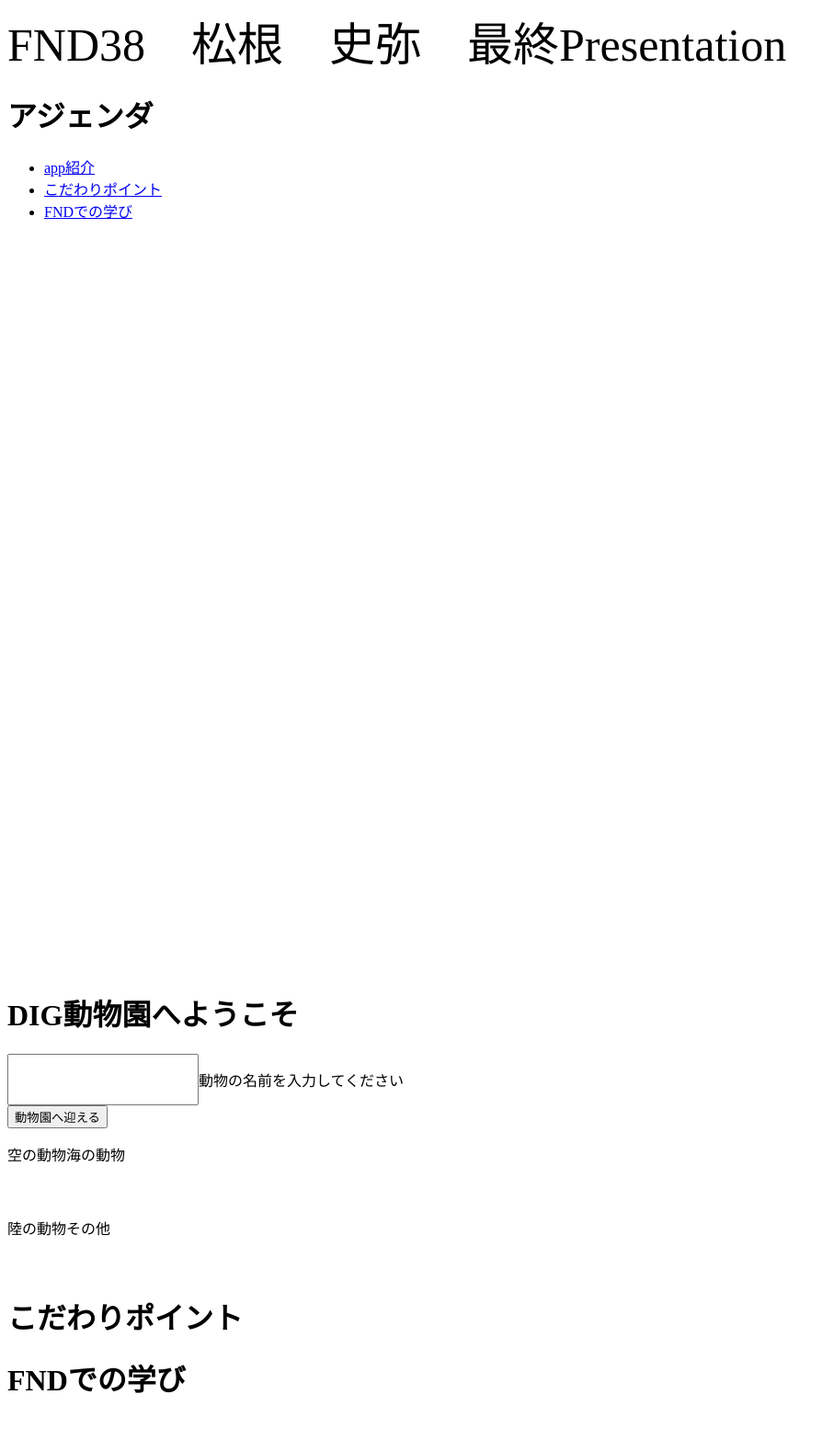
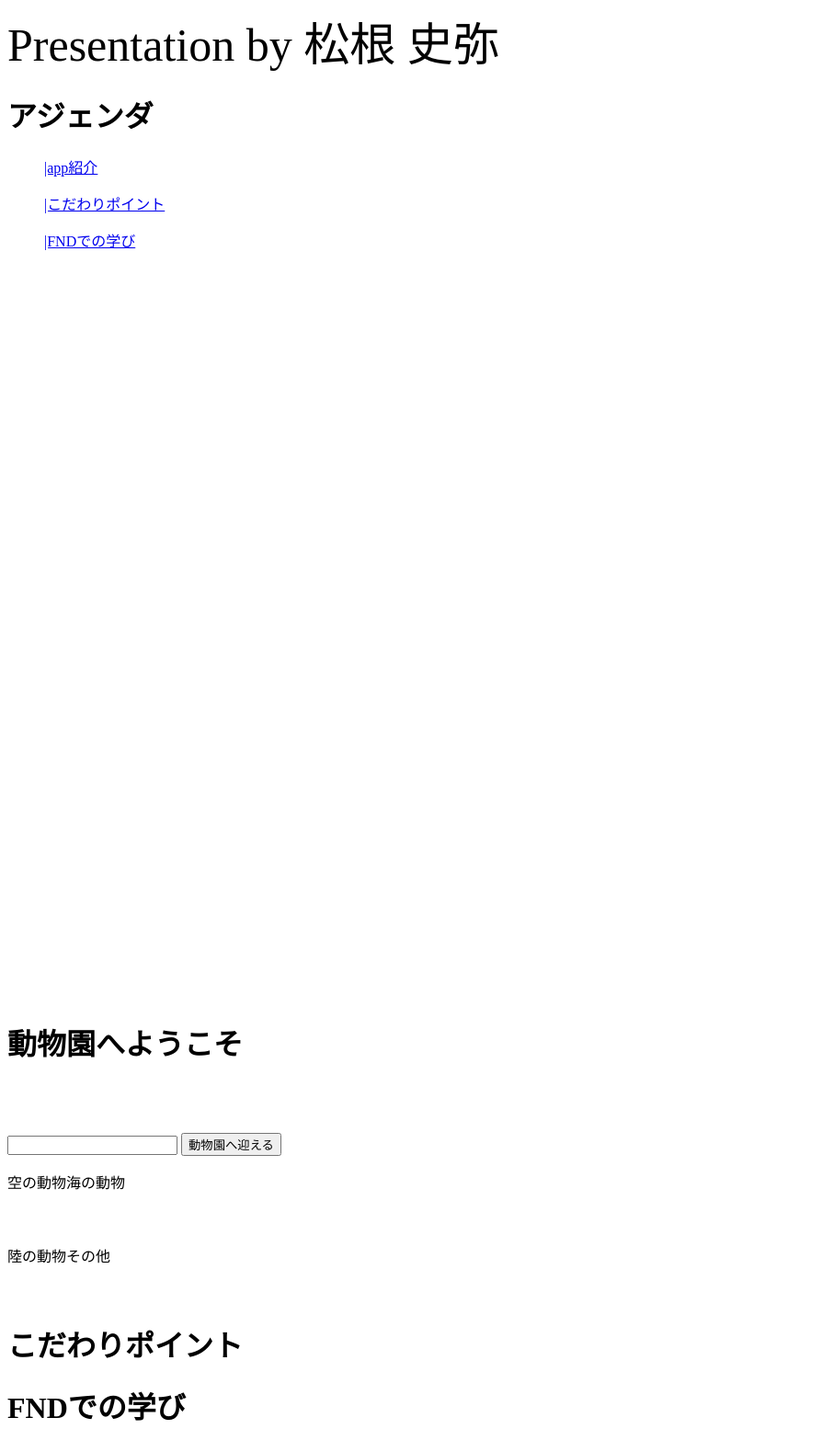
Before and after one commit to Fumiya-Matsune/Fumiya-Matsune.fnd38, a plain HTML site: page index.html in a window 1280 px wide. Shown: the whole page at 92% size, without its empty margins (0-907 px from the left). Drawn offline with Linux system fonts and the light colour scheme.

Commit message:
Update index.html

```diff
--- a/index.html
+++ b/index.html
@@ -9,27 +9,27 @@
 </head>
 <body>
   <!-- <script src="script.js"></script> -->
-  <header id="Head">FND38　松根　史弥　最終Presentation </header>
+   <font face="serif" >
+    <header id="Head">Presentation by 松根 史弥</header>
     <div>
-    <h1>アジェンダ</h1>
+      <h1 class="sizeCenter">アジェンダ</h1>
         <ul>
-        <li><a href="#1">app紹介</a></li>
-        <li><a href="#2">こだわりポイント</a></li>
-        <li><a href="#3">FNDでの学び</a></li>
+          <p class="sizeCenter"><a href="#1">|app紹介</a></p>
+          <p class="sizeCenter"><a href="#2">|こだわりポイント</a></p>
+          <p class="sizeCenter"><a href="#3">|FNDでの学び</a></p>
         </ul>
     </div>
     <div id="space"></div>
 
-  <div id="1">
-    <h1> DIG動物園へようこそ</h1>
+    <div>
+      <h1 id="h1Size">動物園へようこそ</h1>
     </div>
-
-  <div id="horizon">
-    <input type="text" id="input">
-    <p>動物の名前を入力してください</p>
-  </div>
-
-  <div>
+    <br>
+    <br>
+    <br>
+    <div id=#horizon>
+      <input type="text" >
+      <!-- <p>動物の名前を入力してください</p> -->
        <button id="btn">動物園へ迎える</button>
       <script src="script.js"></script>
     </div>
@@ -67,5 +67,6 @@
     <div >
       <h1 id="3"> FNDでの学び</h1>
     </div>
+  </font>
 </body>
 </html>
```
Lines whose indentation alone changed are shown as unchanged.
